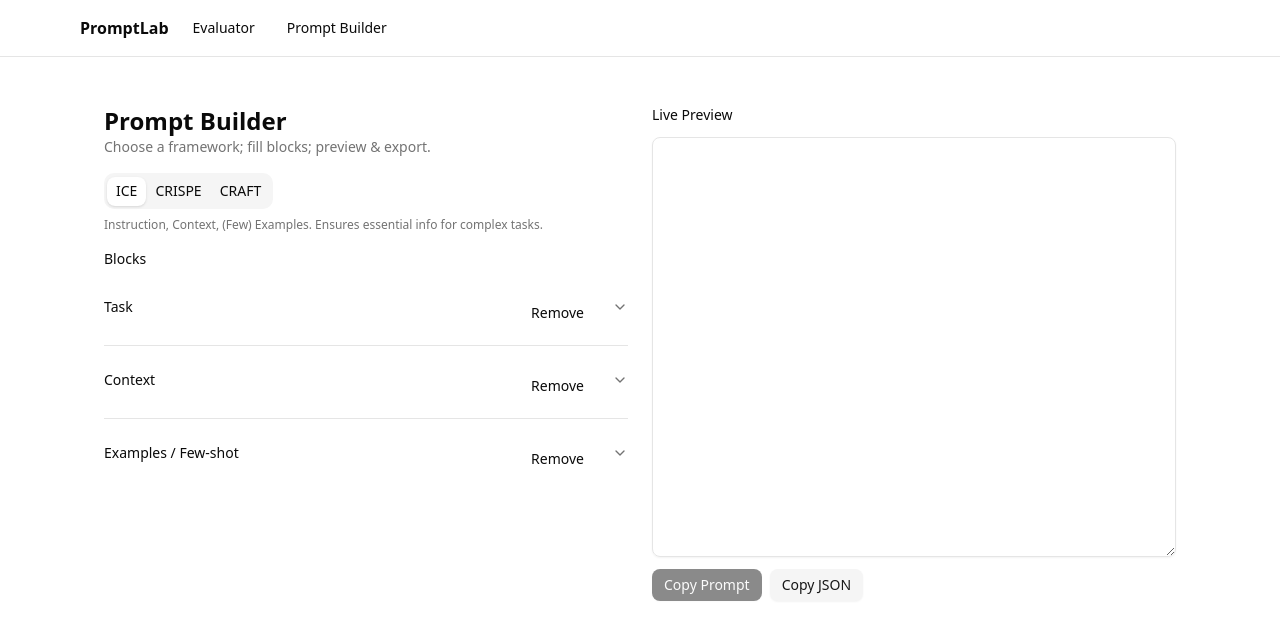
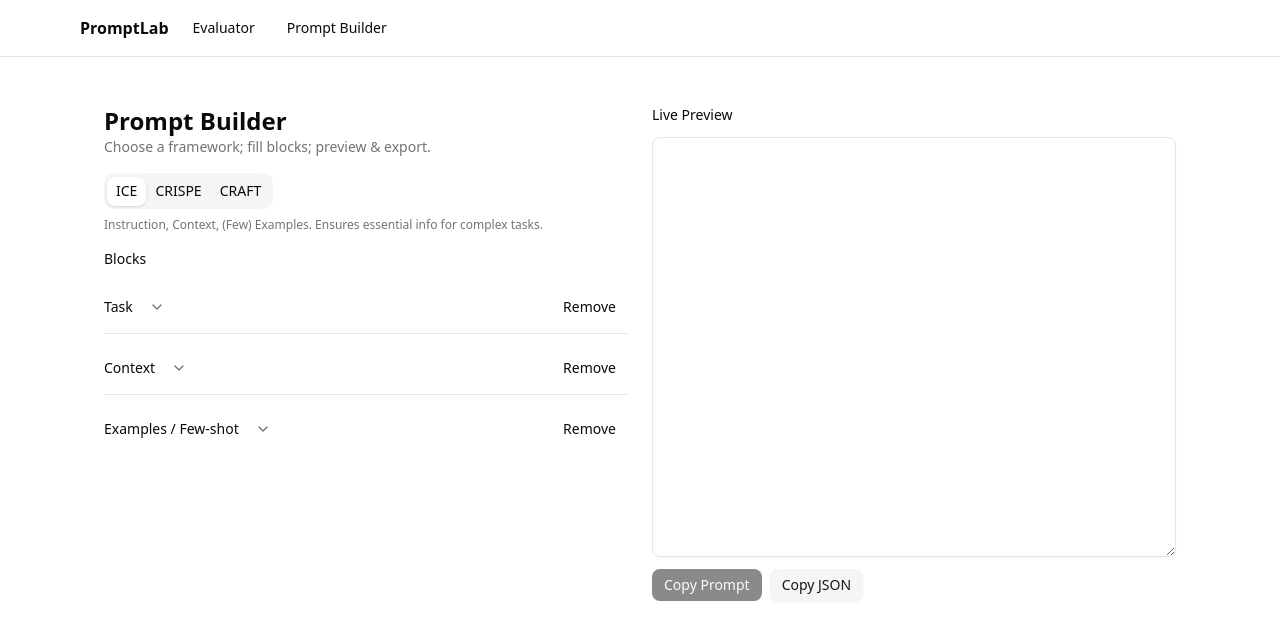
Before and after one commit to Ebaka716/eval, a Next.js app: page /builder in a window 1280 px wide. Shown: the top 640 px of the page. Built offline with nearby package versions, Linux system fonts and the light colour scheme.

Commit message:
Fix accordion nesting: move Remove button outside AccordionTrigger to avoid button-in-button hydration error

```diff
--- a/src/app/builder/page.tsx
+++ b/src/app/builder/page.tsx
@@ -70,17 +70,27 @@ export default function BuilderPage() {
                     const summary = Object.values(blk.data).find((v) => (v ?? "").trim()) || "";
                     return (
                       <AccordionItem key={blk.instanceId} value={blk.instanceId}>
-                        <AccordionTrigger className="text-sm">
-                          <div className="flex-1 text-left">
+                        <div className="flex items-center justify-between gap-2">
+                          <AccordionTrigger className="text-sm flex-1">
+                            <div className="text-left">
                               <div className="font-medium">{def.title}</div>
                               {summary && (
                                 <div className="text-xs text-muted-foreground truncate">{String(summary).slice(0, 120)}</div>
                               )}
                             </div>
-                          <div className="flex items-center gap-1">
-                            <Button variant="ghost" size="sm" onClick={(e) => { e.preventDefault(); remove(i); }}>Remove</Button>
+                          </AccordionTrigger>
+                          <Button
+                            variant="ghost"
+                            size="sm"
+                            onClick={(e) => {
+                              e.preventDefault();
+                              e.stopPropagation();
+                              remove(i);
+                            }}
+                          >
+                            Remove
+                          </Button>
                         </div>
-                        </AccordionTrigger>
                         <AccordionContent>
                           <div className="space-y-3 p-2">
                             {def.fields.map((f) => (
```
Lines whose indentation alone changed are shown as unchanged.
